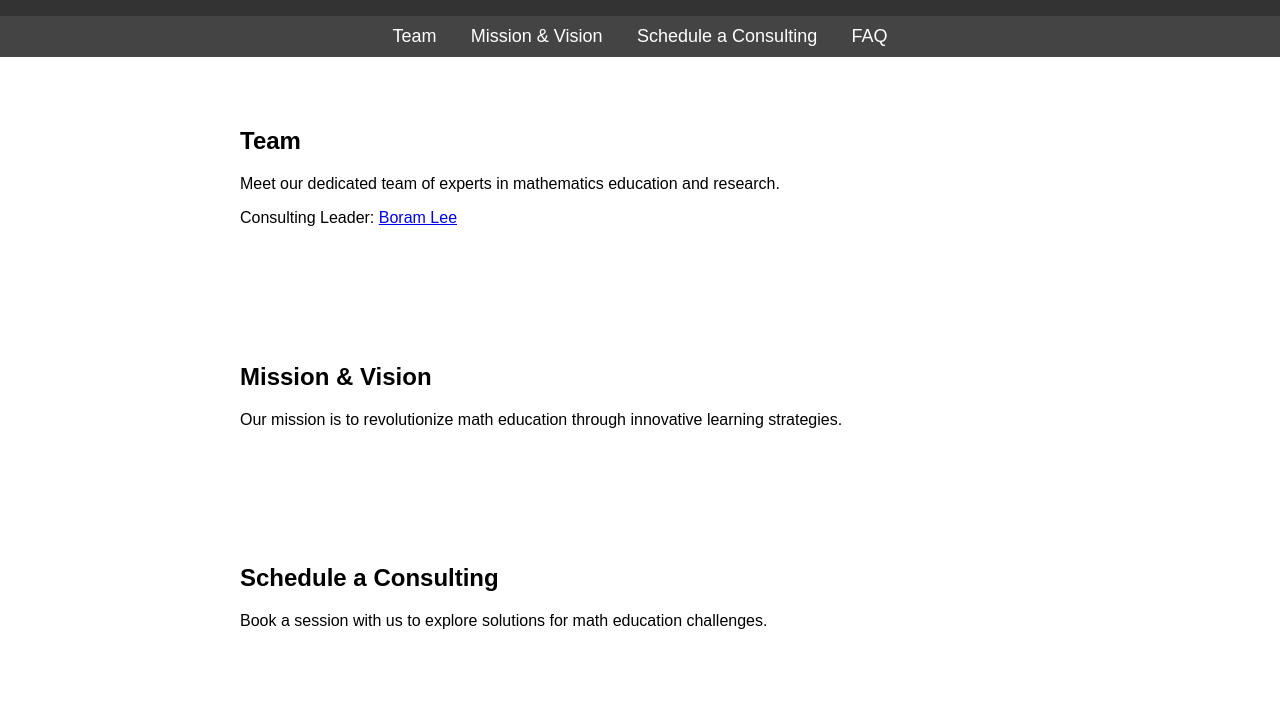
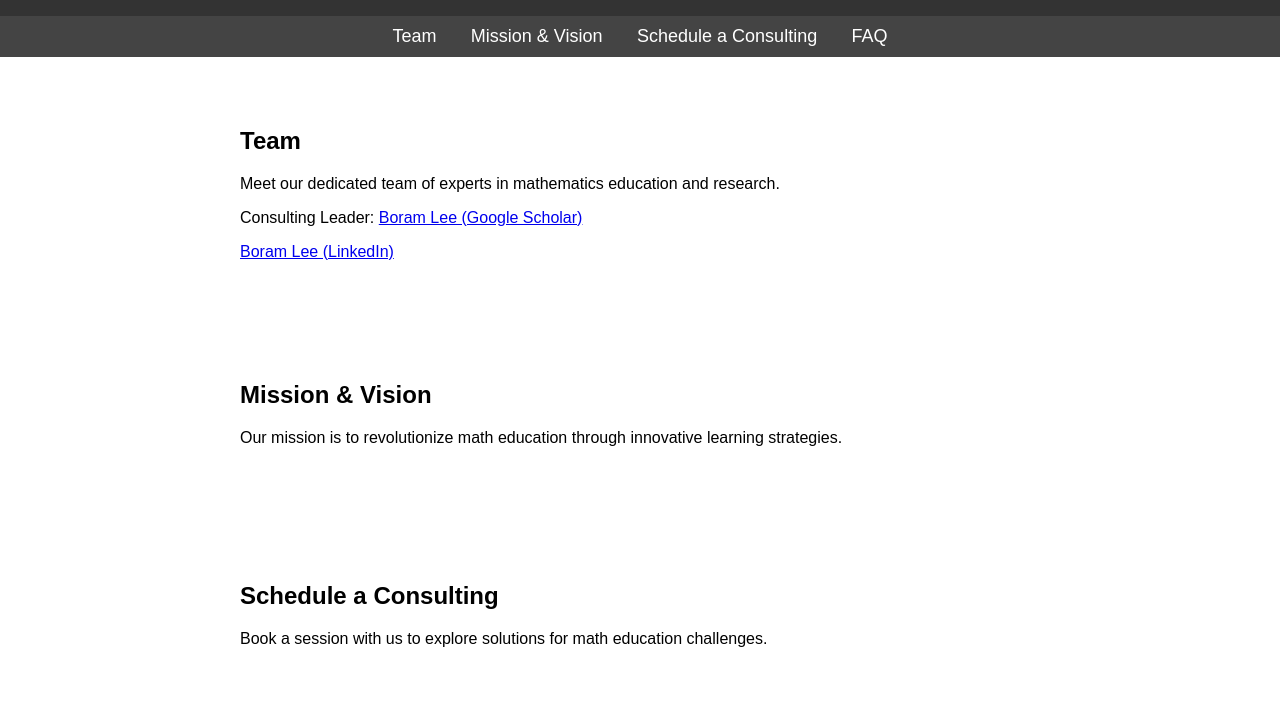
Before and after one commit to RealMathLab/realmathlab.com, a plain HTML site: page index.html in a window 1280 px wide. Shown: the part 94-800 px from the top of the page. Drawn offline with Linux system fonts and the light colour scheme.

Commit message:
Update index.html

```diff
--- a/index.html
+++ b/index.html
@@ -26,7 +26,12 @@
     <section id="team">
         <h2>Team</h2>
         <p>Meet our dedicated team of experts in mathematics education and research.</p>
-        <p>Consulting Leader: <a href="https://scholar.google.com/citations?user=Us5DBtMAAAAJ&hl=en" target="_blank">Boram Lee</a></p>
+        <p>Consulting Leader: <a href="https://scholar.google.com/citations?user=Us5DBtMAAAAJ&hl=en" target="_blank">Boram Lee (Google Scholar)</a></p>
+        <div class="badge-base LI-profile-badge" data-locale="en_US" data-size="medium" data-theme="light" data-type="VERTICAL" data-vanity="boramleetg" data-version="v1">
+            <a class="badge-base__link LI-simple-link" href="https://www.linkedin.com/in/boramleetg?trk=profile-badge" target="_blank">Boram Lee (LinkedIn)</a>
+        </div>
+        <!-- LinkedIn Script -->
+        <script src="https://platform.linkedin.com/badges/js/profile.js" async defer></script>
     </section>
     <section id="mission">
         <h2>Mission & Vision</h2>
```
